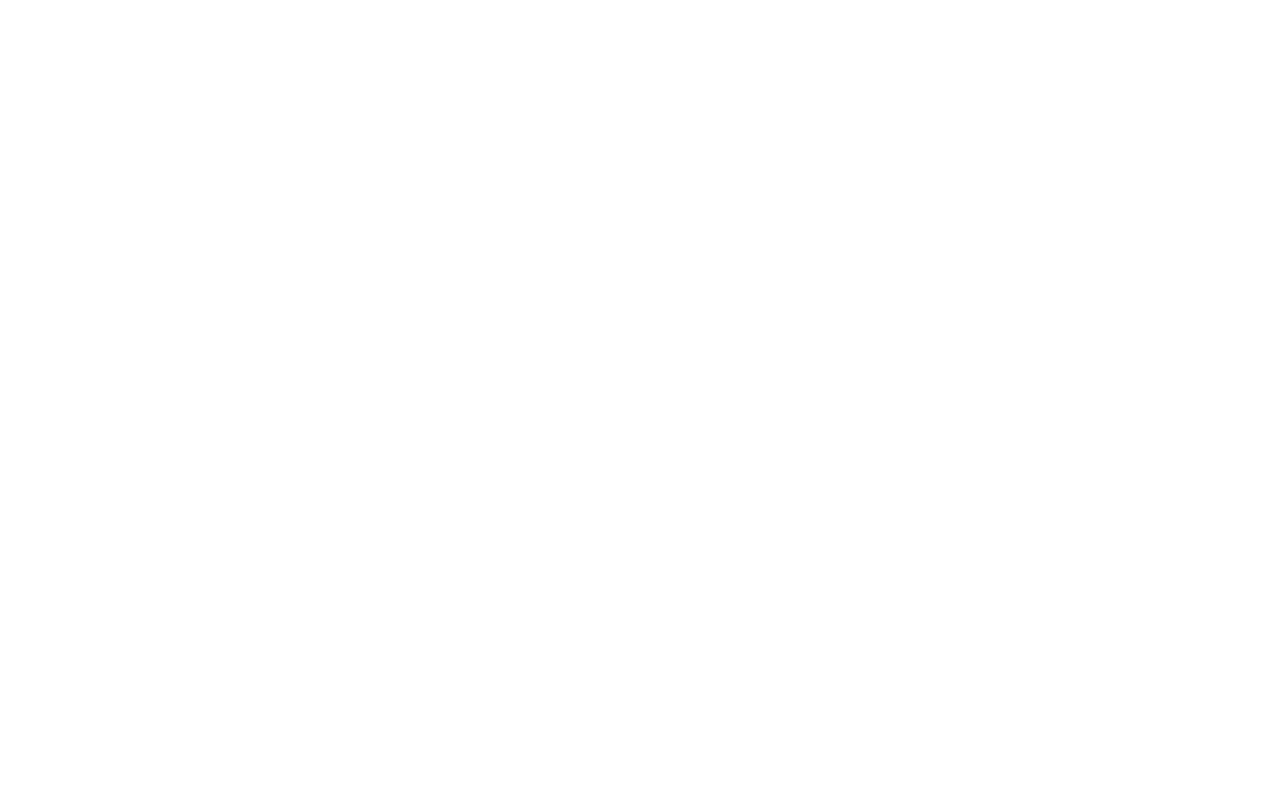
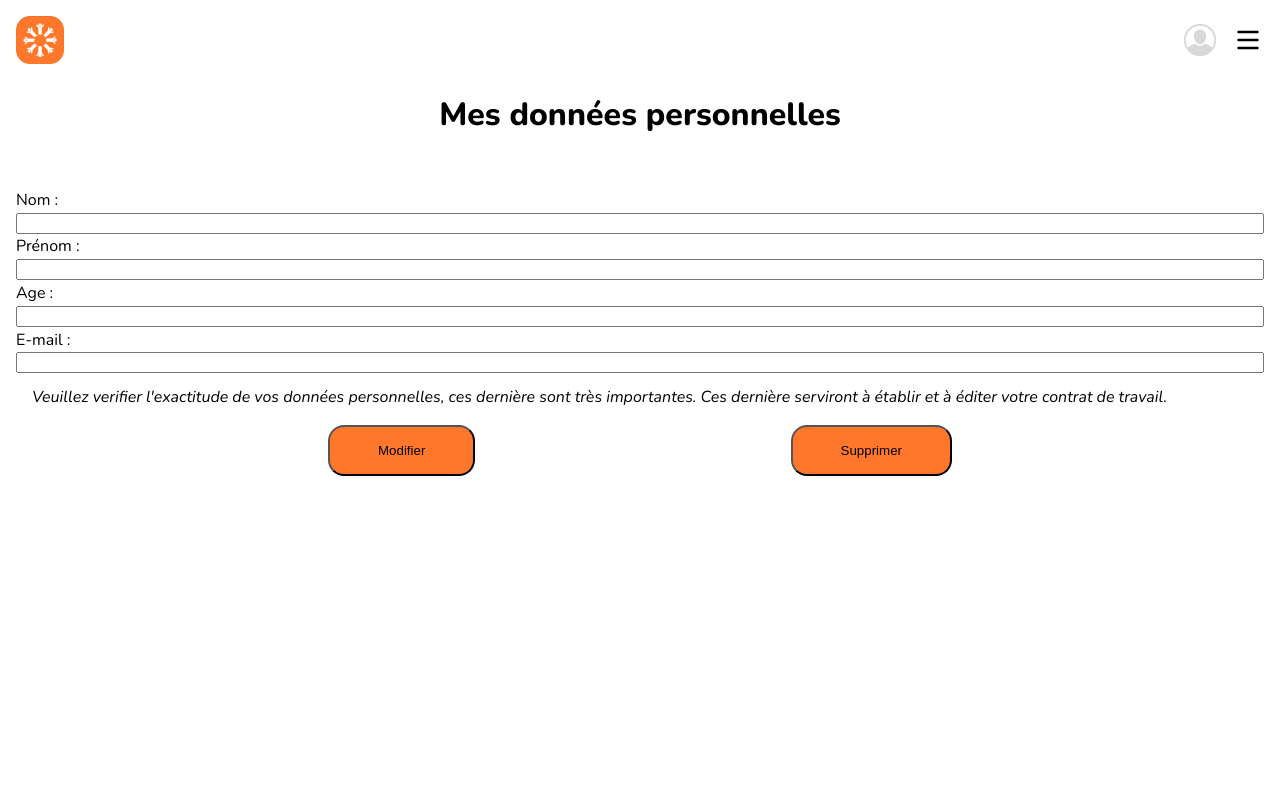
Before and after one commit to lekdup/projet-o-boulot, a React (Create React App) app in the folder front/: page /candidat/mes-donnes in a window 1280 px wide. Before the commit this address had no page. Shown: the top 800 px of the page. Built offline with nearby package versions, Linux system fonts and the light colour scheme.

Commit message:
espace candidat mes donnees personnelles

```diff
--- a/front/src/components/App.js
+++ b/front/src/components/App.js
@@ -3,16 +3,24 @@
 import CandidatArea from './CandidateArea/CandidateArea';
 import { Routes, Route } from 'react-router-dom';
 import EntrepriseArea from './EntrepriseArea/EntrepriseArea';
+import CandidateDataPage from './CandidateArea/CandidateDataPage/CandidateDataPage';
+import Header from './Header/Header';
+import Footer from './Footer/Footer';
 
 function App() {
+
   return (
     <div className="App">
+      <Header />
 
       <Routes>
         <Route path="/" element={<Homepage />} />
         <Route path="/candidat" element={<CandidatArea />} />
         <Route path="/entreprise" element={<EntrepriseArea />} />
+        <Route path="/candidat/mes-donnes" element={<CandidateDataPage />} />
        </Routes>
+
+       <Footer />
 
     </div>
   );
--- a/front/src/components/CandidateArea/CandidateArea.js
+++ b/front/src/components/CandidateArea/CandidateArea.js
@@ -1,12 +1,10 @@
 import'./CandidateArea.scss';
-import Footer from '../Footer/Footer';
-import Header from '../Header/Header';
+
 
 
 function CandidatArea () {
     return(
         <div className="CandidateArea">
-            <Header />
 
             <h1 className="CandidateArea-title"> Bonjour candidat X </h1>
 
@@ -17,9 +15,6 @@
                 <button className='CandidateArea-button' >Mes documents</button>
             </div>
 
-
-            <Footer />
-
         </div>
     )
 }
--- /dev/null
+++ b/front/src/components/CandidateArea/CandidateDataPage/CandidateDataPage.js
@@ -0,0 +1,49 @@
+
+import './CandidateDataPage.scss';
+
+
+function CandidateDataPage() {
+
+    return(
+        <div className="CandidateDataPage">
+
+            <h1 className="CandidateDataPage-title">Mes données personnelles</h1>
+
+            <form className="CandidateDataPage-form" action="/">
+		    <div>
+
+				<div className="CandidateDataPage-input" >
+				    <label className="CandidateDataPage-input-label" for="name">Nom : </label>
+					<input type="text" id="name" autofocus />
+				</div>
+
+				<div className="CandidateDataPage-input" >
+					<label className="CandidateDataPage-input-label" for="prenom">Prénom : </label>
+					<input type="text" id="prenom" />
+				</div>
+
+                <div className="CandidateDataPage-input" >
+					<label className="CandidateDataPage-input-label" for="prenom">Age : </label>
+					<input type="number" id="age" />
+				</div>
+
+				<div className="CandidateDataPage-input" >
+					<label className="CandidateDataPage-input-label" for="email">E-mail : </label>
+					<input type="email" id="email" />
+				</div>
+
+				<div className="CandidateDataPage-p" >Veuillez verifier l'exactitude de vos données personnelles, ces dernière sont très importantes. Ces dernière serviront à établir et à éditer votre contrat de travail.</div>
+
+				<div className="CandidateDataPage-input-buttons">
+						<input className="CandidateDataPage-input-button" type="submit" value="Modifier" />
+                        <input className="CandidateDataPage-input-button" type="submit" value="Supprimer" />
+				</div>
+
+		</div>
+        </form>
+
+        </div>
+    )
+}
+
+export default CandidateDataPage;
--- /dev/null
+++ b/front/src/components/CandidateArea/CandidateDataPage/CandidateDataPage.scss
@@ -0,0 +1,59 @@
+@use 'src/styles/vars';
+
+.CandidateDataPage {
+    display: flex;
+    flex-direction: column;
+    min-height: 100vh;
+
+    &-title {
+        display: flex;
+        justify-content: center;
+        align-items: center;
+        text-align: center;
+        font-size: 2rem;
+        font-weight: 800;
+        padding: 2rem;
+    }
+
+    &-input{
+        margin-top: auto;
+        display: grid;
+
+        &-buttons{
+
+            display: flex;
+            justify-content: space-evenly;
+
+        }
+
+        &-label{
+            padding: .3rem 0 ;
+            display: block;
+		    width: auto;
+		    text-align: left;
+        }
+
+        &-button{
+
+            margin: .2rem;
+            background-color: vars.$orange;
+            border-radius: 1rem;
+            padding: 1rem 3rem;
+        }
+    }
+
+    &-p{
+        padding: 1rem;
+        font-style: italic;
+    }
+
+    &-form{
+        flex-direction: column;
+        padding-top: 1.5rem;
+    }
+}
+
+.input{
+    width : 100%;
+    display: block;
+}
--- a/front/src/components/Footer/Footer.scss
+++ b/front/src/components/Footer/Footer.scss
@@ -4,6 +4,7 @@
     flex-direction: column;
     align-items: center;
     text-align: center;
+
 }
 
 .aide {
```
Also changed, not shown: front/src/components/CandidateArea/CandidateAlertPage/CandidateAlertPage.js (added), front/src/components/CandidateArea/CandidateAlertPage/CandidateAlertPage.scss (added), front/src/components/CandidateArea/CandidateArea.scss (line endings or trailing spaces), front/src/components/CandidateArea/CandidateMissionPage/CandidatMissionPage.js (added), front/src/components/CandidateArea/CandidateMissionPage/CandidatMissionPage.scss (added).
